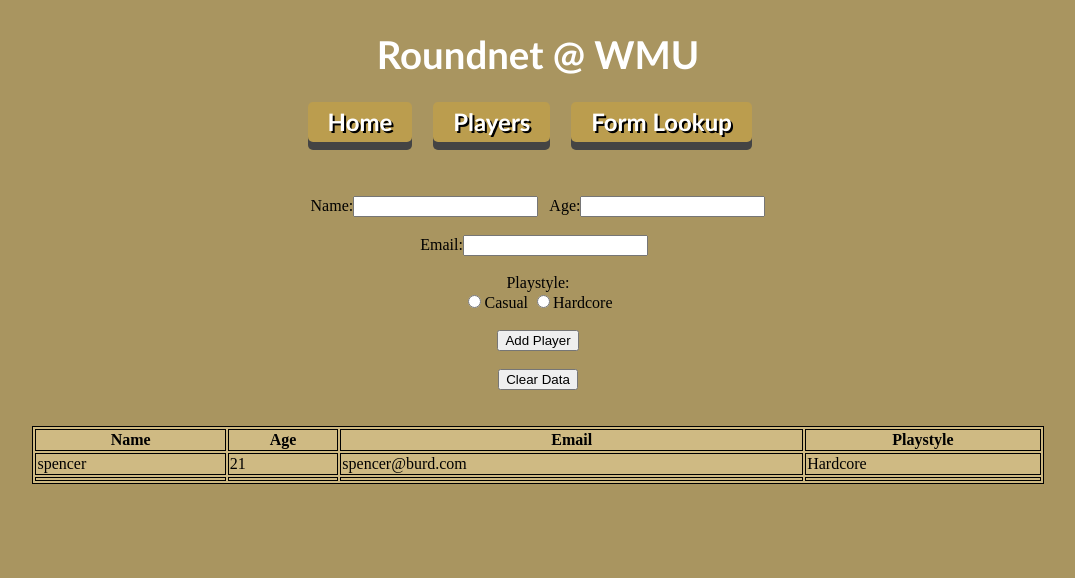
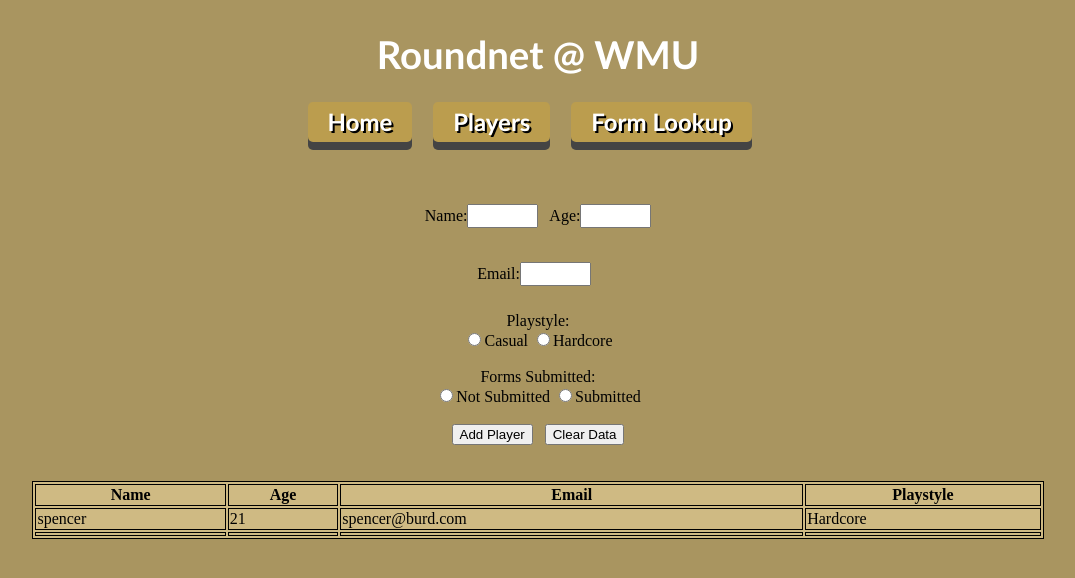
Before and after one commit to burdspencer/roundnet, a PHP site: page /players.php in a window 1280 px wide. Shown: the part 207-785 px from the top of the page, without its empty margins (102-1177 px from the left). Run offline with PHP 8.4, Linux system fonts and the light colour scheme; data that the repository does not hold is empty.

Commit message:
v1.1
Forms.php added: File upload form created
Index.html -> Index.php
Players.php beautified
css file enhanced

```diff
--- a/index.html
+++ b/index.php
@@ -11,9 +11,9 @@
 <a href="index.html"><img src="roundnet.jpg" alt="roundnet logo" height="200" width="200"></a><h1>Roundnet @ WMU</h1>
 </header>
 <nav>
-	<a href="index.html" class="button">Home</a> &nbsp; &nbsp;
+	<a href="index.php" class="button">Home</a> &nbsp; &nbsp;
 	<a href="players.php" class="button">Players</a> &nbsp; &nbsp;
-	<a href="forms.html" class="button">Form Lookup</a> &nbsp; &nbsp;
+	<a href="forms.php" class="button">Form Lookup</a> &nbsp; &nbsp;
 </nav>
 <body>
 </body>
--- a/players.php
+++ b/players.php
@@ -11,9 +11,9 @@
 <a href="index.html"><img src="roundnet.jpg" alt="roundnet logo" height="200" width="200"></a><h1>Roundnet @ WMU</h1>
 </header>
 <nav>
-	<a href="index.html" class="button">Home</a> &nbsp; &nbsp;
+	<a href="index.php" class="button">Home</a> &nbsp; &nbsp;
 	<a href="players.php" class="button">Players</a> &nbsp; &nbsp;
-	<a href="forms.html" class="button">Form Lookup</a> &nbsp; &nbsp;
+	<a href="forms.php" class="button">Form Lookup</a> &nbsp; &nbsp;
 </nav>
 <body>
 	<br>
@@ -21,16 +21,21 @@
 	<br>
 	<center>
 	<form action="#" method ="post">
-	Name:<input type="text" name="name"> &nbsp;	Age:<input type="text" name="age"> <br><br>
-	Email:<input type="text" name="email"> &nbsp;<br>
+	Name:<input type="text" name="name" class="name"> &nbsp;	Age:<input type="text" name="age" class="age"> <br><br>
+	Email:<input type="text" name="email" class="email"> &nbsp;<br>
 	<br>
 	Playstyle:<br>
 	<input type="radio" name="radio" value="Casual">Casual
 	<input type="radio" name="radio" value="Hardcore">Hardcore
 	<br>
 	<br>
-	<input type="submit" name="submit" value="Add Player"><br>
+	Forms Submitted:<br>
+	<input type="radio" name="forms" value="Not Submitted">Not Submitted
+	<input type="radio" name="forms" value="Submitted">Submitted
 	<br>
+	<br>
+	<input type="submit" name="submit" value="Add Player">
+	&nbsp;
 	<input type="submit" name="clear" value="Clear Data">
 	<br>
 	<br>
@@ -43,21 +48,23 @@
 			ftruncate($file, 0); // Clear content to 0 bits
 			fclose($file); //Close file
 		}
+
 		if(isset($_POST['submit'])) //When user hits submit
 		{
 			$name = $_POST['name']; //Declare vars
 			$age = $_POST['age'];
 			$email = $_POST['email'];
 			$radio = $_POST['radio'];
+			$forms = $_POST['forms'];
 
 			$file = fopen("players.txt","a") or die("File non-existent or corrupted"); //Open text file
-			$s = $name.",".$age.",".$email.",".$radio."\n"; //Declare value to be written to file
+			$s = $name.",".$age.",".$email.",".$radio.",".$forms."\n"; //Declare value to be written to file
 			fputs($file,$s) or die("Data could not be written to file"); //Write single line to file
 
 			fclose($file); //Close file
 		}
 
-		/*VV THIS CREATES THE TABLE VV*/
+		/* THIS CREATES THE TABLE */
 
 		 $myFile = "players.txt"; //File declared
 
--- a/roundnet.css
+++ b/roundnet.css
@@ -11,7 +11,8 @@ nav {background-color: #a99560;
 	 font-style: oblique;
 	 font-size: 100%;
 	 }
-body{background-color: #a99560; }
+body{background-color: #a99560;
+ 		 font-size:100%;}
 footer{background-color: #a99560;}
 footer nav{background-color: #a99560;}
 #wrapper {width: 80%;
@@ -50,4 +51,20 @@ table, tr, th, td{
 			min-width: 100%;
 			border: 1px solid black;
 			background-color:#cfba83; }
-#age {text-align: center;}
+input[type=text] {
+			width: 7%;
+			transition: width 0.4s ease-in-out;
+			padding: 2px 2px;
+		  margin: 8px 0;
+		  box-sizing: border-box;
+			text-align: center;
+			font-family: Calibri, sans-serif;}
+input[type=text]:focus {
+			outline: none;
+			border: 2px solid #000000;
+}
+.form { background-color: #8b794b;
+				width: auto;
+				justify-content: center;
+
+}
```
Also changed, not shown: forms.php (renamed from forms.html, +8 -2 lines).
